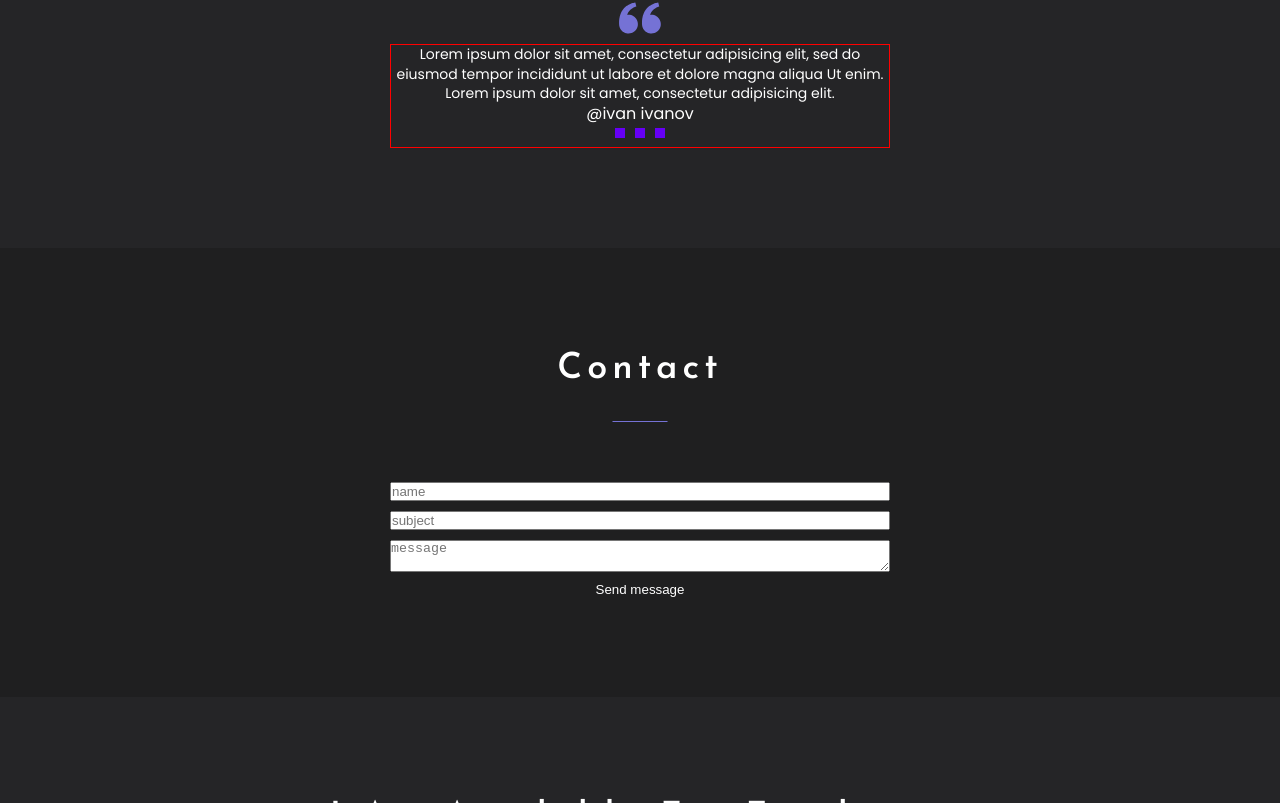
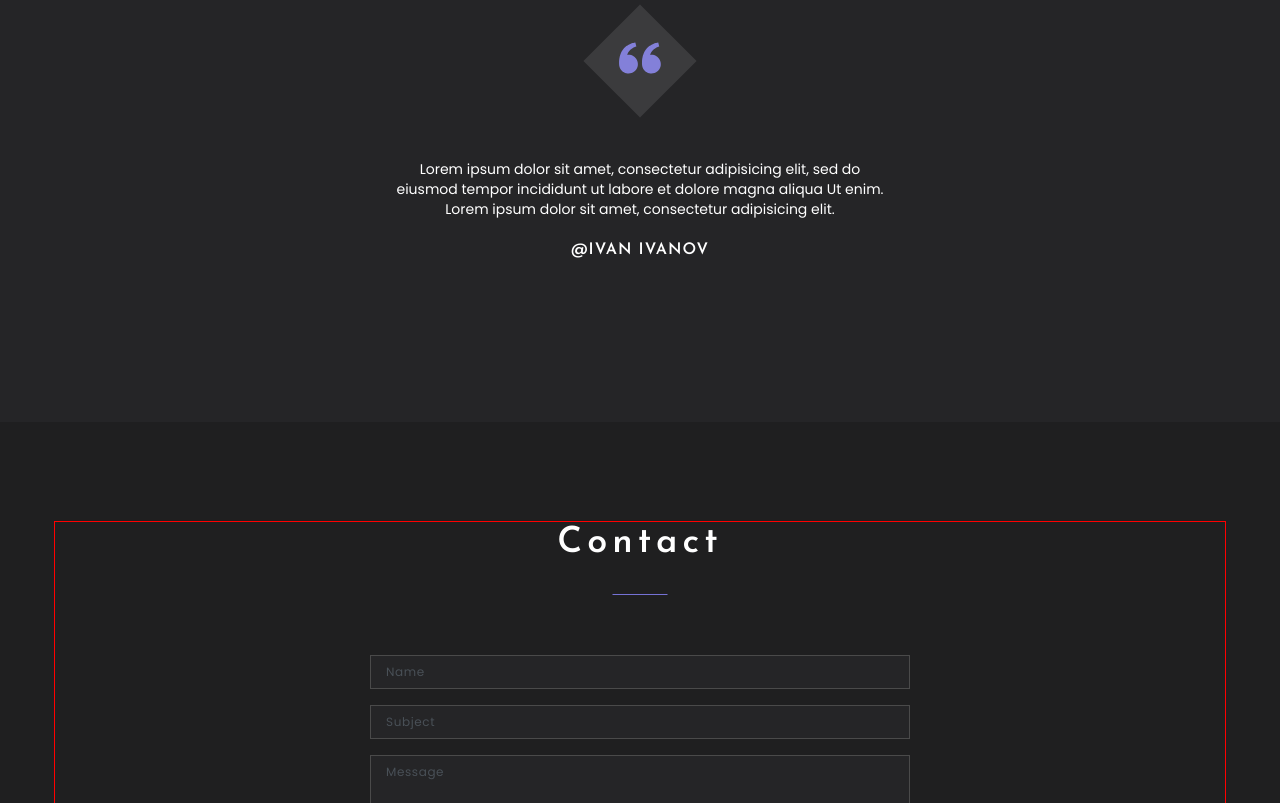
Before and after one commit to btwnull/portfolio-start-project-btwnull, a React app: page / in a window 1280 px wide. Shown: the part 2897-3700 px from the top of the page. Built offline with nearby package versions, Linux system fonts and the light colour scheme.

Commit message:
///contacts

```diff
--- a/src/components/slider/Slider.tsx
+++ b/src/components/slider/Slider.tsx
@@ -1,6 +1,7 @@
 import React from "react";
 import styled from "styled-components";
 import { FlexWrapper } from "../FlexWrapper";
+import { Theme } from "../../styles/Theme";
 
 export const Slider = () => {
   return (
@@ -17,7 +18,7 @@
       </FlexWrapper>
       <Pagination>
         <span></span>
-        <span></span>
+        <span className={"active"}></span>
         <span></span>
       </Pagination>
     </StyledSlider>
@@ -25,7 +26,6 @@
 };
 
 const StyledSlider = styled.div`
-  border: 1px solid red;
   max-width: 500px;
   display: flex;
   flex-direction: column;
@@ -38,14 +38,31 @@
 
 const Text = styled.p``;
 
-const Name = styled.span``;
+const Name = styled.span`
+  font-family: "Josefin Sans", sans-serif;
+  font-weight: 600;
+  font-size: 16px;
+  letter-spacing: 1px;
+  text-transform: uppercase;
+  margin: 22px 0 42px;
+  display: inline-block;
+`;
 
 const Pagination = styled.div`
   span {
     display: inline-block;
-    width: 10px;
-    height: 10px;
-    margin: 5px;
-    background-color: #6600f5;
+    width: 7px;
+    height: 7 px;
+    background-color: rgba(255, 255, 255, 0.5);
+    border-radius: 20px;
+
+    & + span {
+      margin-left: 5px;
+    }
+
+    &.active {
+      background-color: ${Theme.colors.accent};
+      width: 20px;
+    }
   }
 `;
--- a/src/layout/sections/contacts/Contacts.tsx
+++ b/src/layout/sections/contacts/Contacts.tsx
@@ -2,10 +2,13 @@
 import styled from "styled-components";
 import { SectionTitle } from "../../../components/SectionTitle";
 import { Button } from "../../../components/Button";
+import { Container } from "../../../components/Container";
+import { Theme } from "../../../styles/Theme";
 
 export const Contacts = () => {
   return (
     <StyledContacts>
+      <Container>
         <SectionTitle>Contact</SectionTitle>
         <StyledForm>
           <Field placeholder={"name"} />
@@ -13,22 +16,45 @@
           <Field placeholder={"message"} as={"textarea"} />
           <Button type={"submit"}>Send message</Button>
         </StyledForm>
+      </Container>
     </StyledContacts>
   );
 };
 
-const StyledContacts = styled.section`
-  min-height: 50vh;
-  background-color: #e5470d;
-`;
+const StyledContacts = styled.section``;
 
 const StyledForm = styled.form`
-  max-width: 500px;
+  max-width: 540px;
   width: 100%;
   display: flex;
   flex-direction: column;
-  gap: 10px;
+  align-items: center;
+  gap: 16px;
   margin: 0 auto;
+
+  textarea {
+    resize: none;
+    height: 155px;
+  }
 `;
 
-const Field = styled.input``;
+const Field = styled.input`
+  width: 100%;
+  background-color: ${Theme.colors.secondaryBg};
+  border: 1px solid ${Theme.colors.borderColor};
+  padding: 7px 15px;
+  font-family: "Poppins", sans-serif;
+  font-weight: 400;
+  font-size: 12px;
+  letter-spacing: 0.05em;
+  color: ${Theme.colors.font};
+
+  &::placeholder {
+    color: ${Theme.colors.placeholderColor};
+    text-transform: capitalize;
+  }
+
+  &:focus-visible {
+    outline: 1px solid ${Theme.colors.borderColor};
+  }
+`;
--- a/src/layout/sections/skills/skill/Skill.tsx
+++ b/src/layout/sections/skills/skill/Skill.tsx
@@ -38,7 +38,7 @@
   text-align: center;
 `;
 
-const IconWrapper = styled.div`
+export const IconWrapper = styled.div`
   position: relative;
 
   &::before {
--- a/src/layout/sections/testimony/Testimony.tsx
+++ b/src/layout/sections/testimony/Testimony.tsx
@@ -4,13 +4,16 @@
 import { Icon } from "../../../components/icon/Icon";
 import { Slider } from "../../../components/slider/Slider";
 import { FlexWrapper } from "../../../components/FlexWrapper";
+import { IconWrapper } from "../skills/skill/Skill";
 
 export const Testimony = () => {
   return (
     <StyledTestimony>
       <SectionTitle>Testimony</SectionTitle>
       <FlexWrapper direction={"column"} align={"center"}>
-        <Icon iconId={"quote"} />
+        <IconWrapper>
+          <Icon iconId={"quote"} />
+        </IconWrapper>
         <Slider />
       </FlexWrapper>
     </StyledTestimony>
@@ -20,4 +23,8 @@
 const StyledTestimony = styled.section`
   background-color: #ffdd00;
   min-height: 50vh;
+
+  ${IconWrapper} {
+    margin: 40px 0 72px;
+  }
 `;
--- a/src/styles/Theme.tsx
+++ b/src/styles/Theme.tsx
@@ -8,5 +8,9 @@
     accent: "#7572D5",
 
     font: "#FFF",
+
+    borderColor: "#4a4a4a",
+
+    placeholderColor: "#495057",
   },
 };
```
Lines whose indentation alone changed are shown as unchanged.
